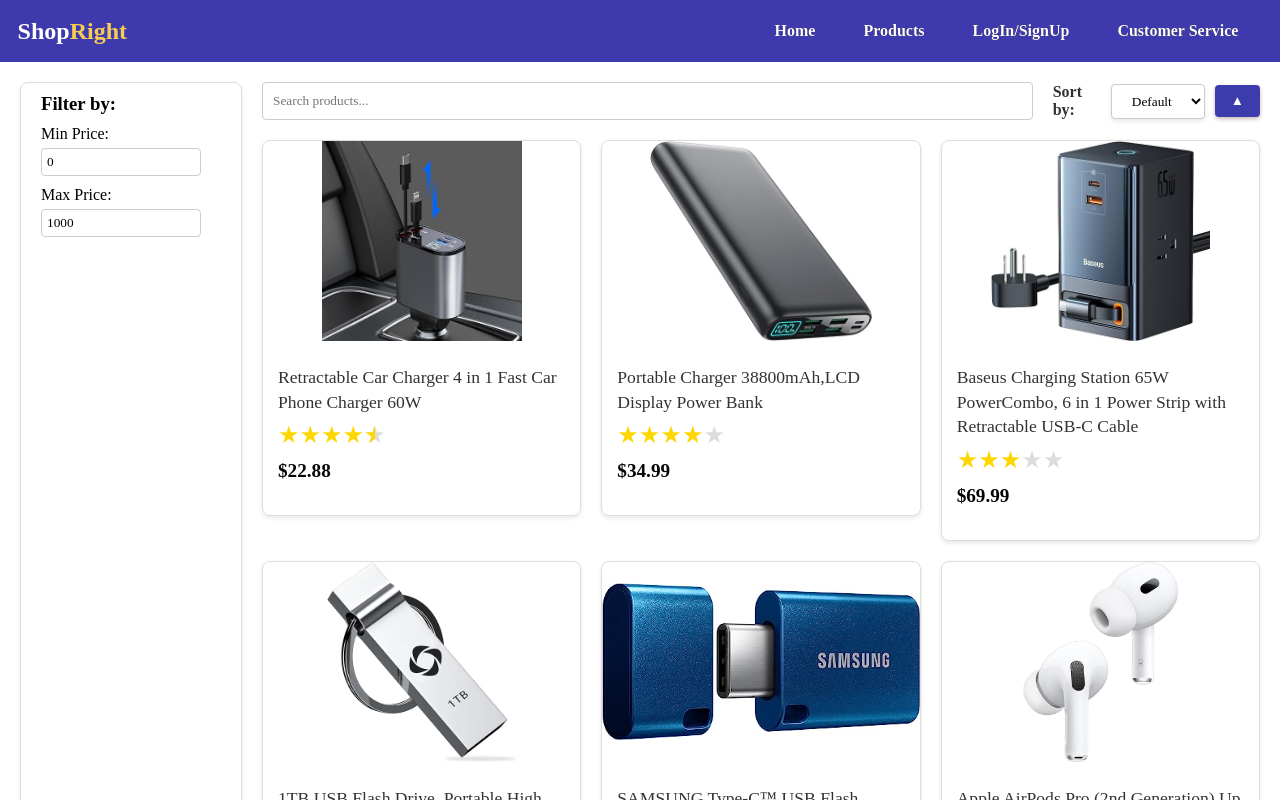
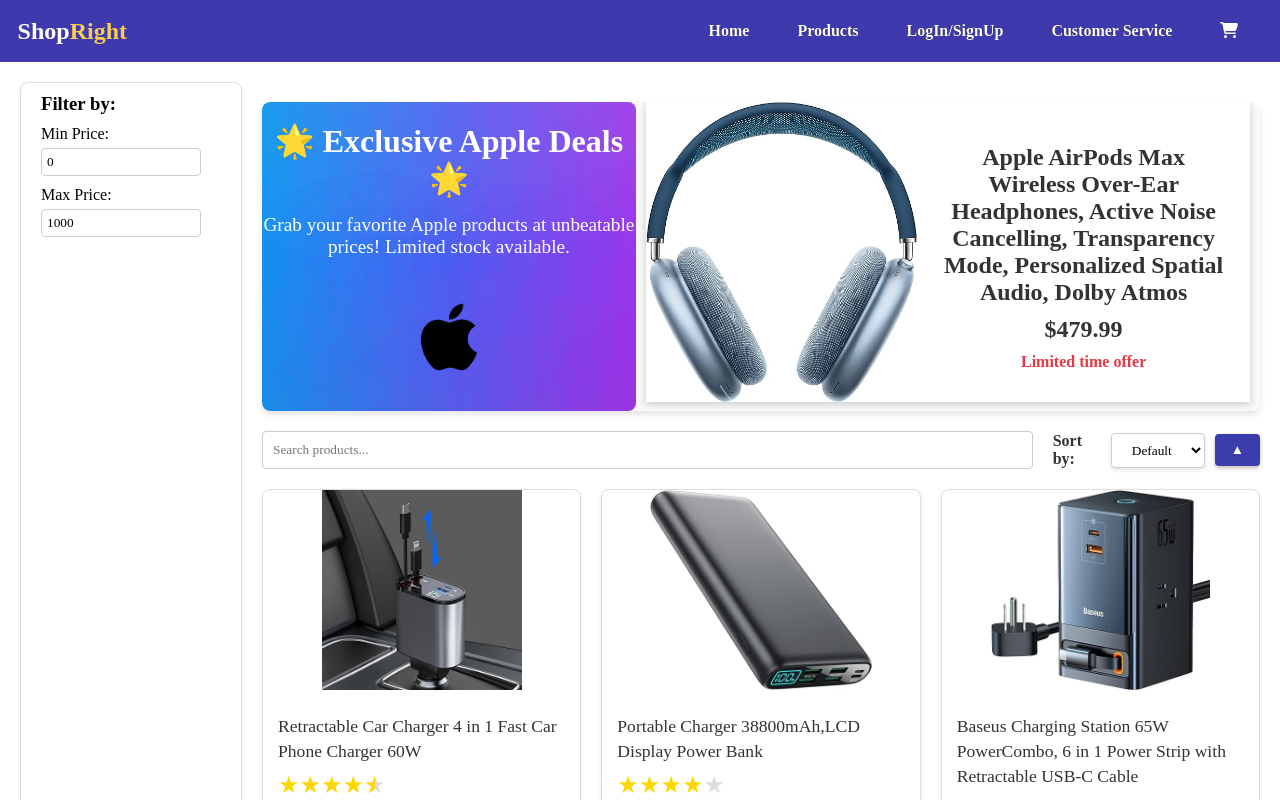
Before and after one commit to Surajbitla/shopright, a React (Create React App) app: page /products in a window 1280 px wide. Shown: the top 800 px of the page. Built offline with nearby package versions, Linux system fonts and the light colour scheme.

Commit message:
autoscroll

```diff
--- a/package.json
+++ b/package.json
@@ -3,6 +3,9 @@
   "version": "0.1.0",
   "private": true,
   "dependencies": {
+    "@fortawesome/fontawesome-svg-core": "^6.4.2",
+    "@fortawesome/free-solid-svg-icons": "^6.4.2",
+    "@fortawesome/react-fontawesome": "^0.2.0",
     "@testing-library/jest-dom": "^5.17.0",
     "@testing-library/react": "^13.4.0",
     "@testing-library/user-event": "^13.5.0",
--- a/src/components/Navbar/Navbar.jsx
+++ b/src/components/Navbar/Navbar.jsx
@@ -2,6 +2,9 @@ import React, { useContext } from "react";
 import { Link } from "react-router-dom";
 import "./Navbar.css";
 import UserContext from '../../UserContext';
+import { FontAwesomeIcon } from '@fortawesome/react-fontawesome';
+import { faShoppingCart } from '@fortawesome/free-solid-svg-icons';
+
 
 const Navbar = () => {
   const { isLoggedIn } = useContext(UserContext);
@@ -33,10 +36,12 @@ const Navbar = () => {
              <li>
               <Link to="/customer-service">Customer Service</Link>
             </li>
-
-            {/* <li>
-              <Link to="/saved-job">Saved Job</Link>
-            </li> */}
+            {/* Shopping Cart Icon */}
+            <li>
+              <Link to="/shopping-cart">
+                <FontAwesomeIcon icon={faShoppingCart} />
+              </Link>
+            </li>
           </ul>
         </nav>
       </div>
--- /dev/null
+++ b/src/components/Products/AutoScrollProducts.css
@@ -0,0 +1,135 @@
+.auto-scroll-container {
+    position: relative;
+    margin: 20px 0;
+    overflow: hidden;
+    border-radius: 8px;
+    box-shadow: 0 4px 6px rgba(0, 0, 0, 0.1);
+    background-color: #f9f9f9;
+  }
+
+  .special-deals {
+    text-align: center;
+    padding: 10px 0;
+    background-color: #007bff; /* Choose a vibrant color */
+    color: white;
+    border-top-left-radius: 8px;
+    border-top-right-radius: 8px;
+  }
+
+  .scroll-product-item {
+    display: flex;
+    width: 100%;
+    max-height: 300px;
+    overflow: hidden;
+    background: #fff;
+  }
+
+  .scroll-product-image {
+    flex: 1;
+    object-fit: contain;
+    width: 100%;
+    height: 100%;
+  }
+
+  .scroll-product-details {
+    flex: 2;
+    padding: 20px;
+    display: flex;
+    flex-direction: column;
+    justify-content: center;
+  }
+
+  .scroll-product-details h3 {
+    font-size: 1.5em;
+    color: #333;
+    margin: 10px 0;
+  }
+
+  .scroll-product-details .price {
+    font-size: 1.5em;
+    color: #333;
+    font-weight: bold;
+  }
+
+  .scroll-product-details .offer {
+    font-size: 1em;
+    color: #e63946; /* A color that stands out */
+    font-weight: bold;
+  }
+
+  .buy-now-btn {
+    padding: 10px 20px;
+    background-color: #28a745; /* A green shade for the Buy Now button */
+    color: white;
+    border: none;
+    border-radius: 5px;
+    cursor: pointer;
+    margin-top: 10px;
+  }
+
+  .buy-now-btn:hover {
+    background-color: #218838; /* Darker shade for hover effect */
+  }
+
+  /* Add any additional styling you need to align with your website's theme */
+  .special-deals-banner {
+    position: relative;
+    background-image: linear-gradient(to right, #0095ff, #aa3aff); /* A gradient that matches Apple's branding */
+    color: white;
+    text-align: center;
+    border-radius: 8px;
+    padding: 20px 0;
+    overflow: hidden;
+  }
+
+  .special-deals-banner::after {
+    content: '';
+    position: absolute;
+    top: 0;
+    right: 0;
+    bottom: 0;
+    left: 0;
+    background: url('../../Assets/images/newbackground.jpeg') no-repeat center center;
+    background-size: cover;
+    opacity: 0.2; /* Slight transparency to let the text stand out */
+    border-radius: 8px;
+  }
+
+  .special-deals-content {
+    position: relative; /* To ensure it sits above the pseudo-element */
+    z-index: 2; /* Higher than the pseudo-element */
+  }
+
+  .special-deals-content h2 {
+    font-size: 2em; /* Larger font size for the title */
+    margin-bottom: 0.5em;
+    font-weight: bold;
+  }
+
+  .special-deals-content p {
+    font-size: 1.2em; /* Readable font size for the description */
+    margin-bottom: 1em;
+  }
+
+  @media (max-width: 768px) {
+    .special-deals-content h2 {
+      font-size: 1.5em; /* Slightly smaller font size on mobile */
+    }
+
+    .special-deals-content p {
+      font-size: 1em;
+    }
+  }
+
+  .shop-now-img {
+  cursor: pointer;
+  max-width: 150px; /* Adjust based on your image size */
+  margin-top: 10px;
+  transition: transform 0.2s ease-in-out;
+}
+
+.shop-now-img:hover {
+  transform: scale(1.05); /* Slight increase in size on hover for effect */
+}
+
+  /* Replace 'path-to-your-special-deals-graphic.png' with the actual path to your promotional graphic */
--- /dev/null
+++ b/src/components/Products/AutoScrollProducts.jsx
@@ -0,0 +1,51 @@
+import React, { useState, useEffect } from 'react';
+import './AutoScrollProducts.css'; // Ensure you have this CSS file created
+
+function AutoScrollProducts({ products }) {
+    const [index, setIndex] = useState(0);
+    const scrollInterval = 5000; // 5 seconds
+    const appleProducts = products.filter(product =>
+        product.description.toLowerCase().includes("apple")
+    );
+    const imageUrl = `${process.env.PUBLIC_URL}/${'images/apple.png'}`;
+
+    useEffect(() => {
+        const intervalId = setInterval(() => {
+            setIndex((prevIndex) => (prevIndex + 1) % appleProducts.length);
+        }, scrollInterval);
+
+        return () => clearInterval(intervalId); // Cleanup on unmount
+    }, [appleProducts.length]);
+
+    // Calculate the product to display
+    const productToDisplay = appleProducts[index];
+
+    return (
+        <div className="auto-scroll-container">
+            <div className="special-deals-banner">
+                <div className="special-deals-content">
+                    <h2>🌟 Exclusive Apple Deals 🌟</h2>
+                    <p>Grab your favorite Apple products at unbeatable prices! Limited stock available.</p>
+                    <img
+                        src={imageUrl}
+                        alt="Shop Now"
+                        className="shop-now-img"
+                        onClick={() => {/* function to navigate to the deals page */ }}
+                    />
+                </div>
+            </div>
+
+            <div className="scroll-product-item">
+                <img src={`${process.env.PUBLIC_URL}/${productToDisplay.image}`} alt={productToDisplay.description} className="scroll-product-image" />
+                <div className="scroll-product-details">
+                    <h3>{productToDisplay.description}</h3>
+                    <p className="price">${productToDisplay.price.toFixed(2)}</p>
+                    <p className="offer">Limited time offer</p>
+                    {/* <button className="buy-now-btn">Buy Now</button> */}
+                </div>
+            </div>
+        </div>
+    );
+}
+
+export default AutoScrollProducts;
--- a/src/components/Products/Products.css
+++ b/src/components/Products/Products.css
@@ -510,4 +510,49 @@
     background-color: #3333ac; /* Darken the color slightly for hover state */
   }
 
+
+
+/* Add this to your Products.css */
+
+.auto-scroll-container {
+    margin: 20px 0;
+    display: flex;
+    justify-content: center;
+    overflow: hidden;
+  }
+
+  .scroll-product-item {
+    min-width: 20%; /* Adjust as necessary for your layout */
+    margin: 0 10px;
+    box-shadow: 0 2px 8px rgba(0, 0, 0, 0.2);
+    transition: transform 0.3s ease-in-out;
+  }
+
+  .scroll-product-item:hover {
+    transform: translateY(-5px); /* Adds a small lift effect on hover */
+  }
+
+  .scroll-product-details {
+    padding: 15px;
+    background: #fff;
+    text-align: center;
+  }
+
+  .scroll-product-details h3 {
+    font-size: 1.2em; /* Larger font size for the title */
+    color: #333;
+    margin-bottom: 10px;
+  }
+
+  .scroll-product-details p {
+    font-size: 1.2em; /* Larger font size for the price */
+    color: #333;
+    font-weight: bold;
+  }
+
+  /* This ensures that the auto-scroll products don't overflow the parent container */
+  .products-main {
+    overflow: hidden;
+  }
+
 /* ... other styles ... */
--- a/src/components/Products/Products.jsx
+++ b/src/components/Products/Products.jsx
@@ -5,6 +5,8 @@ import Pagination from './Pagination';
 import './Products.css';
 import productData from './data.json'; // Make sure the path to your JSON file is correct
 import Navbar from "../Navbar/Navbar";
+import AutoScrollProducts from './AutoScrollProducts';
+
 
 function Products() {
   const [currentPage, setCurrentPage] = useState(1);
@@ -67,6 +69,9 @@ function Products() {
     setSortOrder(sortOrder === 'asc' ? 'desc' : 'asc');
   };
 
+
+  const topProducts = productData.slice(0, 4); // Assuming you want to rotate through the first 4 products
+
   return (
     <>
       <Navbar />
@@ -80,6 +85,7 @@ function Products() {
           />
         </aside>
         <main className="products-main">
+            <AutoScrollProducts products={productData} />
           <div className="search-sort-container">
             <div className="search-bar">
               <input
```
Also changed, not shown: public/images/apple.png (added), 1 other file (tests, documents, lock files or other folders).
